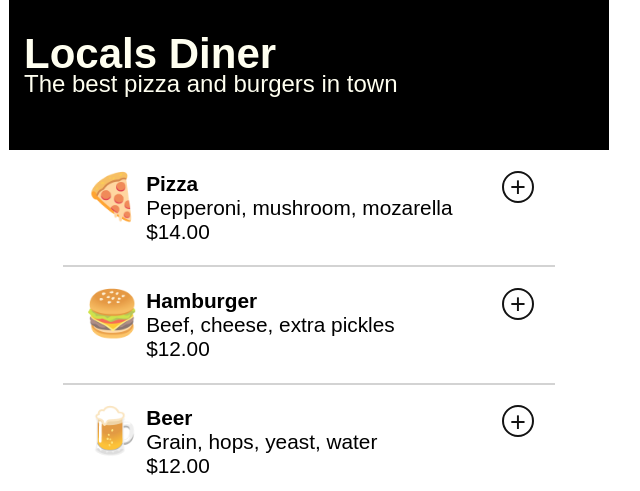
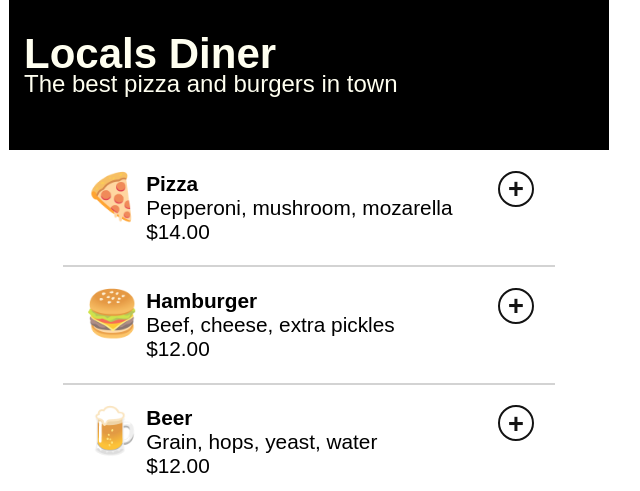
Before and after one commit to pnations/menuapp, a website built with Vite: page index.html in a window 1280 px wide. Shown: the top 491 px of the page, 331-971 px from the left. Built offline with nearby package versions, Linux system fonts and the light colour scheme; files whose address does not match are found by name; a web font is replaced by a local one.

Commit message:
Updated css file

```diff
--- a/index.css
+++ b/index.css
@@ -87,26 +87,24 @@ body {
 .add-to-cart-btn {
     width: 2rem;
     height: 2rem;
-    padding: 0;
+    padding: 1rem;
     background-color: transparent;
     color: #131313;
     border: 2px solid #131313;
     border-radius: 50%;
     font-size: 1.7rem;
+    font-weight: bold;
     cursor: pointer;
     display: flex;
     align-items: center;
     justify-content: center;
+    transition: all 0.3s ease;
 }
 
 .add-to-cart-btn:hover {
-    transform: scale(1.1);
+    background-color:#16DB99;
 }
 
-.add-to-cart-btn:active {
-    transform: scale(1.1);
-    background-color: #16DB99;
-}
 
 .modal {
     display: none;
```
